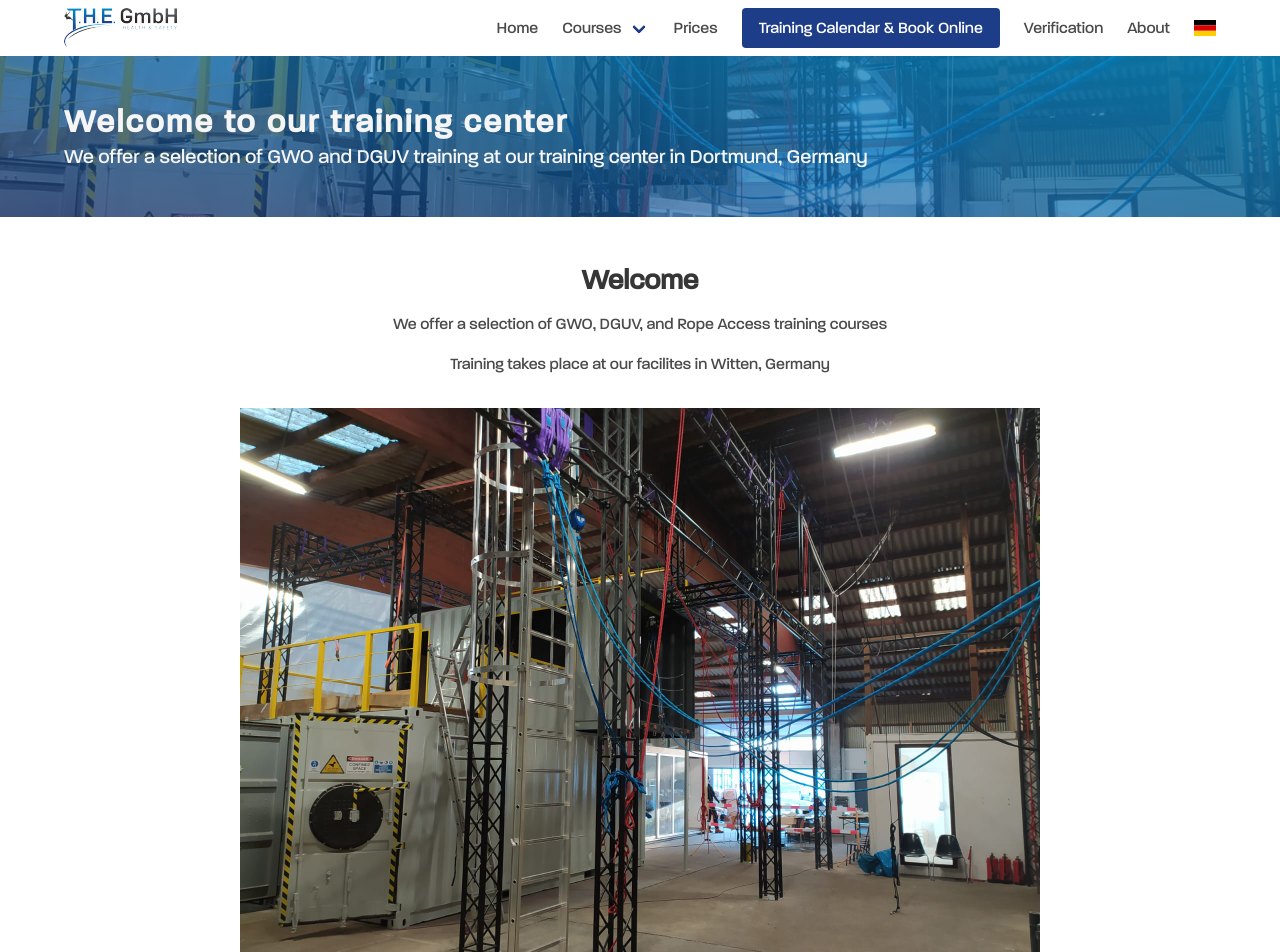
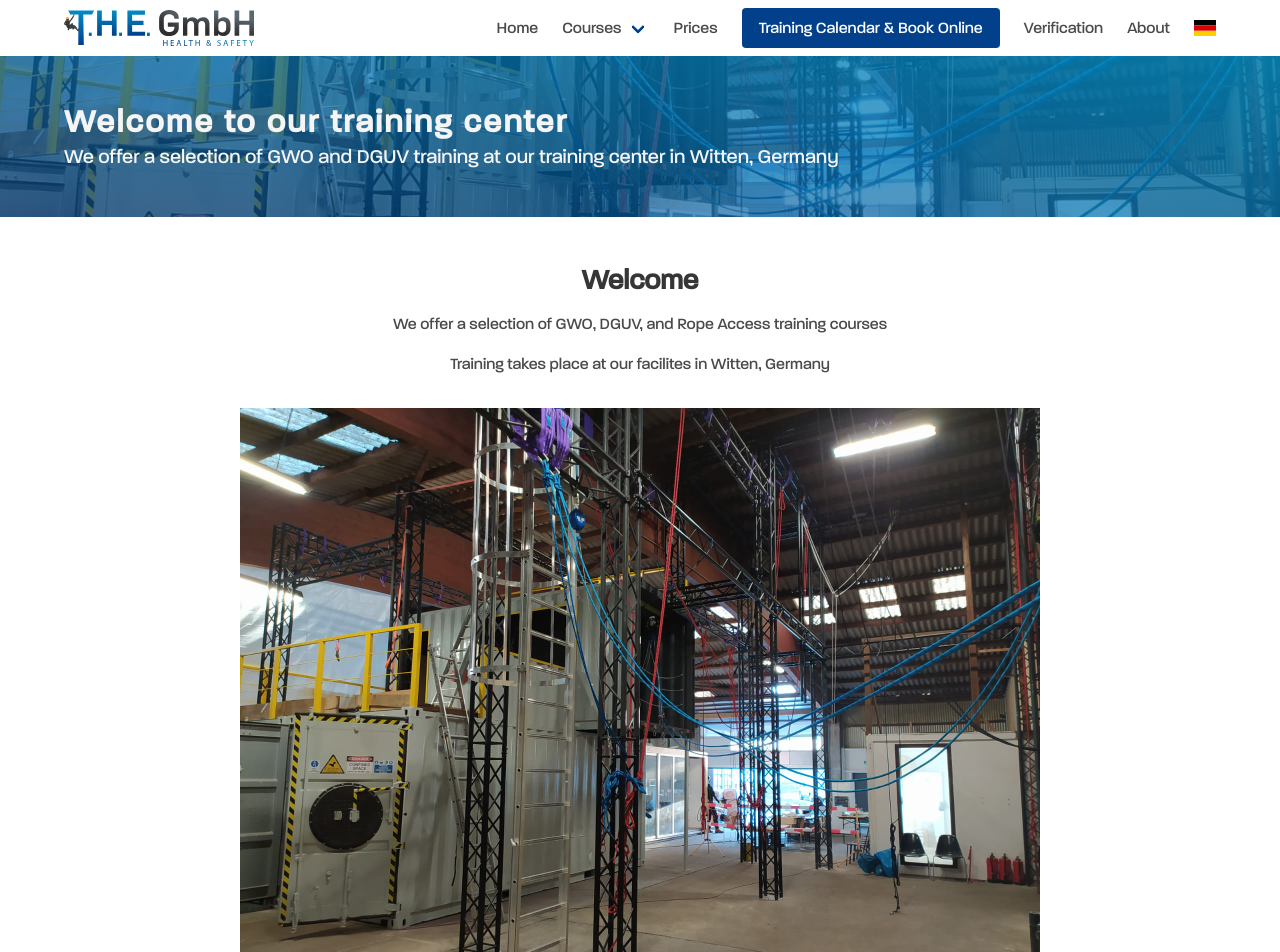
Before and after one commit to the-safety/the-safety.github.io, a Jekyll site: the page built from index.md, in a window 1280 px wide. Shown: the top 952 px of the page. Built offline with Jekyll 4.4.1, drawn with Linux system fonts in a browser that asks for light colours; our own code applies the rules of GitHub Pages for plain Markdown files.

Commit message:
Logo to svg Dortmund to Witten

```diff
--- a/_data/i18n/de.yml
+++ b/_data/i18n/de.yml
@@ -25,7 +25,7 @@ pages:
     url:
     link: Startseite
     title: Willkommen in unserem Schulungszentrum
-    subtitle: In unserem Schulungszentrum in Dortmund bieten wir eine Auswahl an GWO- und DGUV-Schulungen an
+    subtitle: In unserem Schulungszentrum in Witten bieten wir eine Auswahl an GWO- und DGUV-Schulungen an
   courses:
     url: courses
     link: Kurse
--- a/_data/i18n/en.yml
+++ b/_data/i18n/en.yml
@@ -23,7 +23,7 @@ pages:
     url:
     link: Home
     title: Welcome to our training center
-    subtitle: We offer a selection of GWO and DGUV training at our training center in Dortmund, Germany
+    subtitle: We offer a selection of GWO and DGUV training at our training center in Witten, Germany
   courses:
     url: courses
     link: Courses
--- a/_includes/nav.html
+++ b/_includes/nav.html
@@ -8,7 +8,7 @@
     <div class="container">
         <div class="navbar-brand">
             <a class="navbar-item" href="{{ '/' | prepend: i18n_link_part | relative_url }}">
-                <img src="{{ '/assets/img/the-logo-www.png' | relative_url }}" alt="Logo">
+                <img src="{{ '/assets/img/the-logo-header-tag.svg' | relative_url }}" alt="Logo">
             </a>
 
             <a role="button" class="navbar-burger">
--- a/assets/css/main.scss
+++ b/assets/css/main.scss
@@ -16,8 +16,8 @@ $fa-font-path: '/assets/fonts';
 $navbar-breakpoint: $widescreen;
 $family-primary: 'paralucent';
 $fluorescent-yellow: #ccff00;
-$the-blue-dark: #1e3d89;
-$the-blue-light: #038ac5;
+$the-blue-dark: #02408b;
+$the-blue-light: #008dc5;
 //$primary: darken($fluorescent-yellow, 5%);
 //$primary-dark: darken($fluorescent-yellow, 15%);
 $primary-light: $the-blue-light;
```
Also changed, not shown: assets/img/the-logo-header-notag.svg (added), assets/img/the-logo-header-tag.svg (added), assets/img/the-logo-www.png (deleted).
